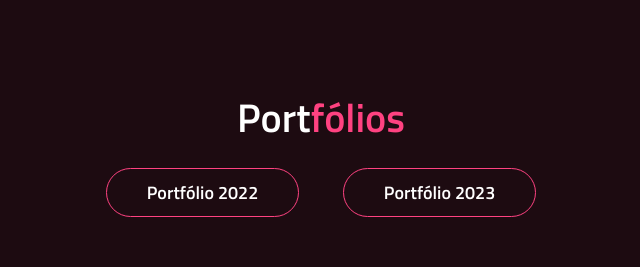
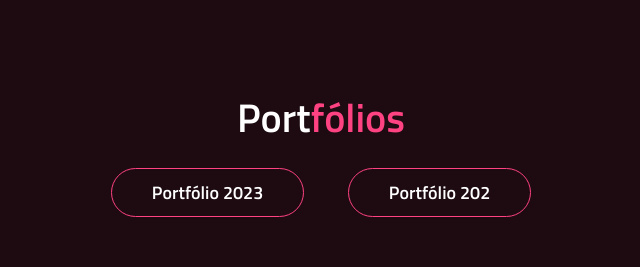
Before and after one commit to htklucas/Portfolio-2k25, a plain HTML site: page index.html in a window 1280 px wide. Shown: the part 2669-2936 px from the top of the page, 319-959 px from the left. Drawn offline with nearby package versions, Linux system fonts and the light colour scheme.

Commit message:
atualizei data do portfolio

```diff
--- a/index.html
+++ b/index.html
@@ -133,8 +133,8 @@
         <div class="portfolios" id="portfolios">
             <h1>Port<span>fólios</span></h1>
             <div class="portfoliosButton">
-                <a href="https://sites.google.com/estudante.sesisenai.org.br/portifliolucasjj10921b/portif%C3%B3lio" target="_blank"><button>Portfólio 2022</button></a>
-                <a href="https://sites.google.com/estudante.sesisenai.org.br/portfliolucasj2b/in%C3%ADcio" target="_blank"><button>Portfólio 2023</button></a>
+                <a href="https://sites.google.com/estudante.sesisenai.org.br/portifliolucasjj10921b/portif%C3%B3lio" target="_blank"><button>Portfólio 2023</button></a>
+                <a href="https://sites.google.com/estudante.sesisenai.org.br/portfliolucasj2b/in%C3%ADcio" target="_blank"><button>Portfólio 202</button></a>
             </div>
 
 
```
